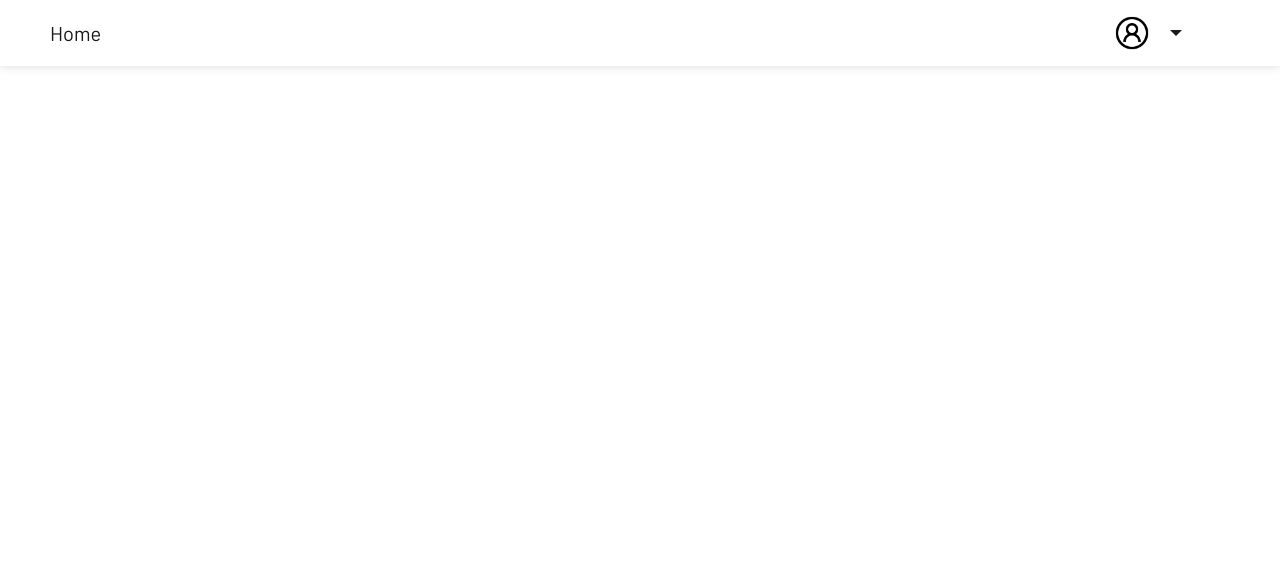
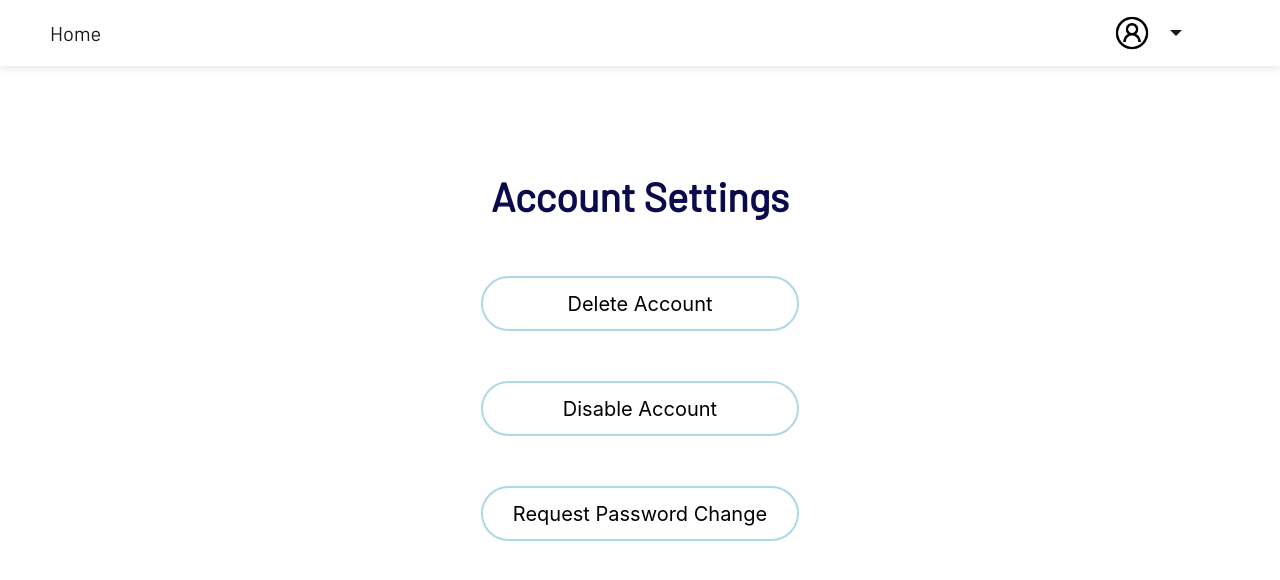
Before and after one commit to mshreya9/HP-PWA-Frontend, a plain HTML site: page home-hp.html in a window 1280 px wide. Drawn offline with nearby package versions, Linux system fonts and the light colour scheme.

Commit message:
update website

```diff
--- a/home-hp.html
+++ b/home-hp.html
@@ -42,13 +42,34 @@
                         <span id="name"></span>
                     </a>
                     <div class="dropdown-menu" aria-labelledby="navbarDropdown">
-                        <a class="dropdown-item" href="#">Settings</a>
                         <a class="dropdown-item" href="#">Logout</a>
                     </div>
                 </li>
             </ul>
         </div>
     </nav>
+
+    <div class="container-fluid">
+        <div class="row">
+            <div class="col-12 col-lg-4"></div>
+            <div class="col-12 col-lg-4" style="text-align:center; margin-top:100px;">
+                <div class="acc-settings">
+                    Account Settings
+                </div>
+                <div>
+                    <button class="del-acc">Delete Account</button>
+                </div>
+                <div>
+                    <button class="disable-acc">Disable Account</button>
+                </div>
+                <div>
+                    <button class="req-pw-change">Request Password Change</button>
+                </div>
+                <div class="col-12 col-lg-4"></div>
+            </div>
+        </div>
+    </div>
+
 
 
 
--- a/styles/home-hp.css
+++ b/styles/home-hp.css
@@ -6,6 +6,12 @@
 }
 #shadow{
     box-shadow: 0 0 10px 0 rgba(0,0,0,.15);
+}
+input:focus,
+select:focus,
+textarea:focus,
+button:focus {
+    outline: none;
 }
 #navbar-item-1{
     font-family:'Barlow', sans-serif;
@@ -22,3 +28,28 @@
     top: 50%;
     transform: translateY(-50%)
 }
+.acc-settings{
+    text-align:center;
+    color:#0a0a4d;
+    font-size:40px;
+    font-weight:bolder;
+    font-family:'Barlow', sans-serif;
+}
+.del-acc, .disable-acc, .req-pw-change{
+    width:80%;
+    padding: 5px 20px;
+    margin-top:50px;
+    color:black;
+    display: inline-block;
+    font-size:20px;
+    height:55px;
+    background-color:white;
+    text-decoration:none;
+    border-radius:40px;
+    border:2px solid lightblue;
+    box-sizing: border-box;
+    cursor:pointer;
+}
+.del-acc:hover, .disable-acc:hover, .req-pw-change:hover{
+    box-shadow: 0 0 10px 0 rgba(0,0,0,.2);
+}
```
Also changed, not shown: index.html (+4 -7 lines), assets/logo.PNG (added), styles/index.css (renamed from styles/hp-pwa.css).
